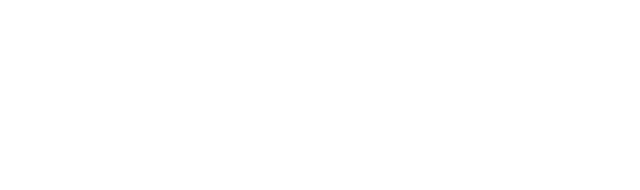
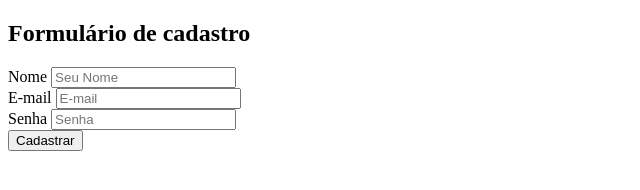
Before and after one commit to Lucashpinheiro/curso_ebac_frontend, a plain HTML site: page index.html in a window 1280 px wide. Shown: the whole page, without its empty margins (0-640 px from the left). Drawn offline with Linux system fonts and the light colour scheme.

Commit message:
construção do forms

```diff
--- a/index.html
+++ b/index.html
@@ -3,13 +3,22 @@
 <head>
     <meta charset="UTF-8">
     <meta name="viewport" content="width=device-width, initial-scale=1.0">
-    <title>Document</title>
+    <title>Formulário</title>
 </head>
 <body>
     <header></header>
     <main>
         <section class="Formulario">
-
+            <h1>Formulário de cadastro</h1>
+            <form>
+                <label for="nome">Nome</label>
+                <input id="nome" type="text" placeholder="Seu Nome"> <br/>
+                <label for="email">E-mail</label>
+                <input id="email" type="email" placeholder="E-mail"> <br/>
+                <label for="senha">Senha</label>
+                <input id="senha" type="text" placeholder="Senha"> <br/>
+                <Button type="submit">Cadastrar</Button>
+            </form>
         </section>
     </main>
 </body>
```
